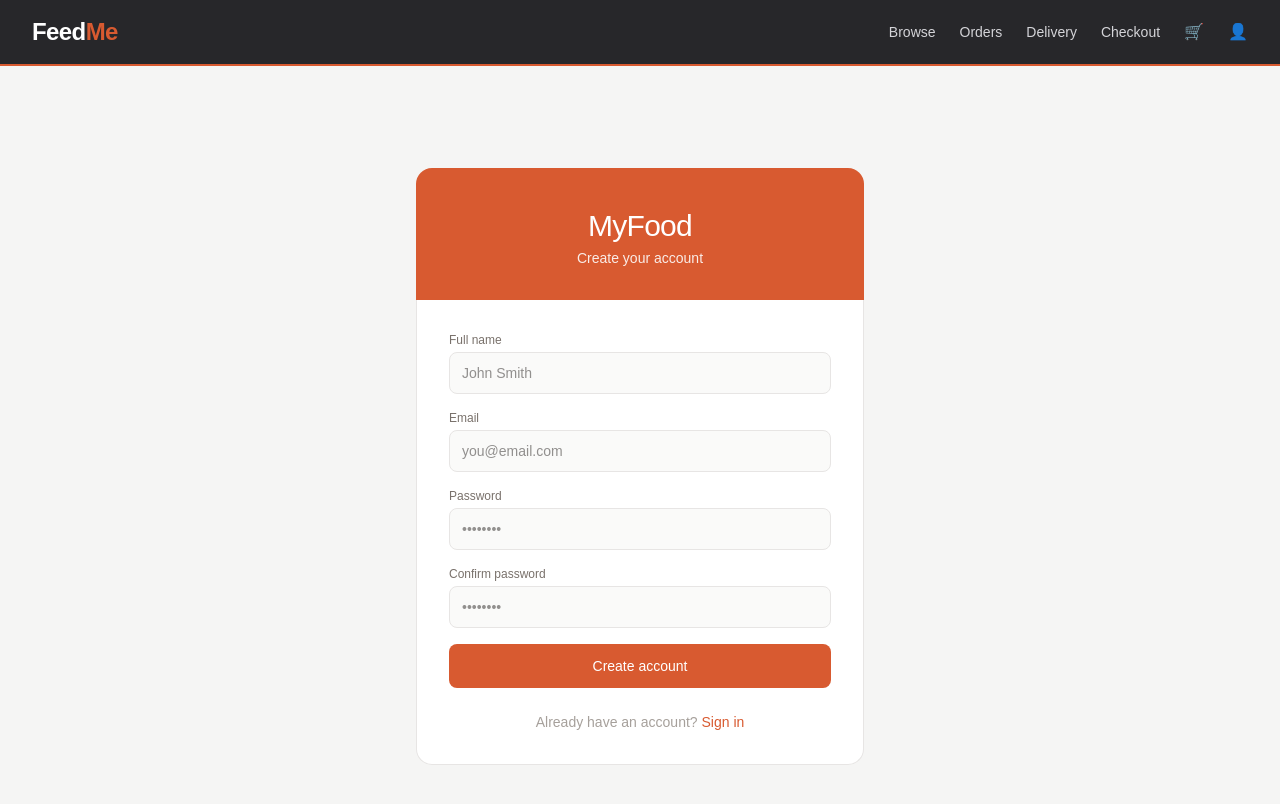
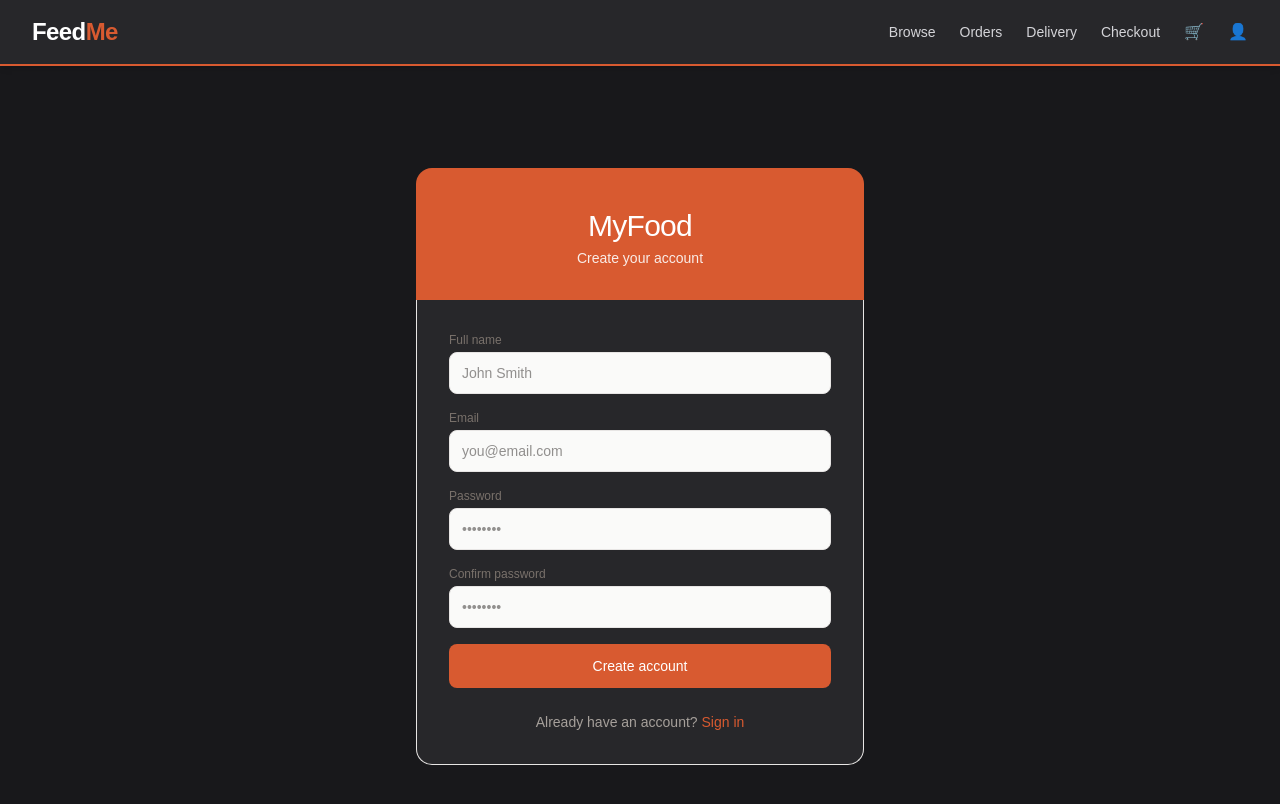
Before and after one commit to William-Bowman-JCU/cp3407-project, a Next.js app in the folder frontend/: page /register in a window 1280 px wide. Shown: the top 804 px of the page. Built offline with nearby package versions, Linux system fonts and the light colour scheme.

Commit message:
fix: correct typo in class name for login page header and update background color for register page

```diff
--- a/frontend/app/login/page.tsx
+++ b/frontend/app/login/page.tsx
@@ -47,7 +47,7 @@ export default function LoginPage() {
     <div className="min-h-screen flex items-center justify-center">
       <div className="w-full max-w-md">
         {/* Header */}
-        <div className="bg-zinc-900 rounded-t-2xl px-8 pt-10 pb-8 text-center">
+        <div className="bg-zinc-900 rounded-t-2xl px-8 pt-10 pb-8 texSt-center">
           <h1>
             {/* Logo */}
             <div className="text-center mb-6">
--- a/frontend/app/register/page.tsx
+++ b/frontend/app/register/page.tsx
@@ -45,7 +45,7 @@ export default function RegisterPage() {
   };
 
   return (
-    <div className="min-h-screen flex items-center justify-center bg-stone-100">
+    <div className="min-h-screen flex items-center justify-center">
       <div className="w-full max-w-md">
 
         {/* Header */}
@@ -55,7 +55,7 @@ export default function RegisterPage() {
         </div>
 
         {/* Form */}
-        <div className="bg-white border border-t-0 border-stone-200 rounded-b-2xl px-8 py-8">
+        <div className="bg-zinc-800 border border-t-0 border-stone-200 rounded-b-2xl px-8 py-8">
           <form onSubmit={handleSubmit} className="space-y-4">
 
             <div>
```
